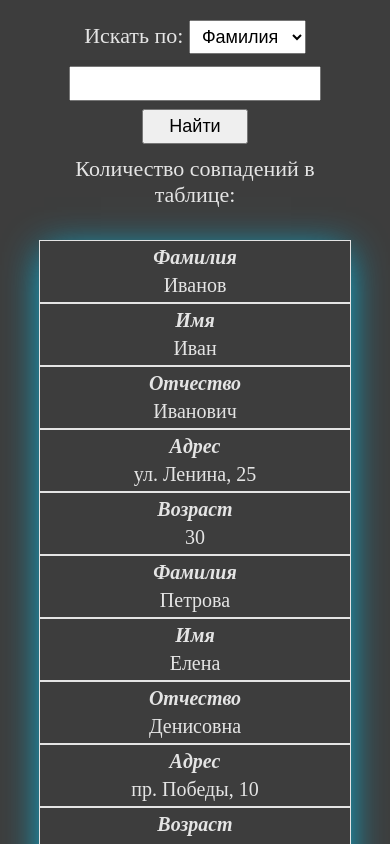
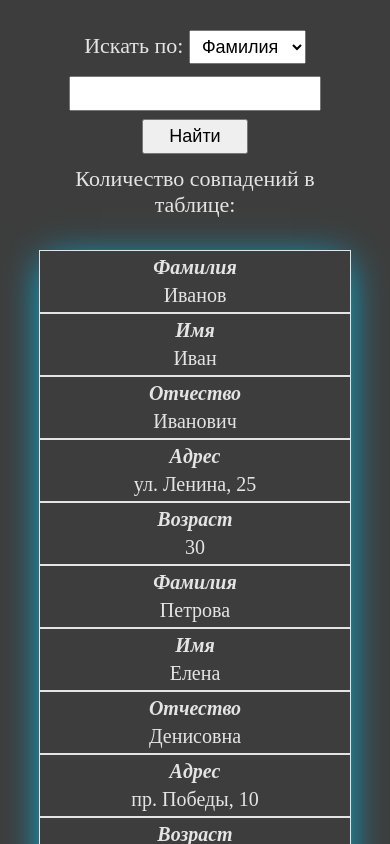
Before and after one commit to elena-karelina/Test-Shift-Lab, a plain HTML site: page index.html in a window 390 px wide. Shown: the top 844 px of the page. Drawn offline with Linux system fonts and the light colour scheme.

Commit message:
увеличены верхний и нижний отступы от экрана для мобильной версии

```diff
--- a/style.css
+++ b/style.css
@@ -62,7 +62,7 @@ button{
 @media (max-width: 420px) {
     body{
         height: auto;
-        padding-top: 20px;
+        padding-block: 30px;
     }
     .row{
         grid-template-columns: 100%;
```
